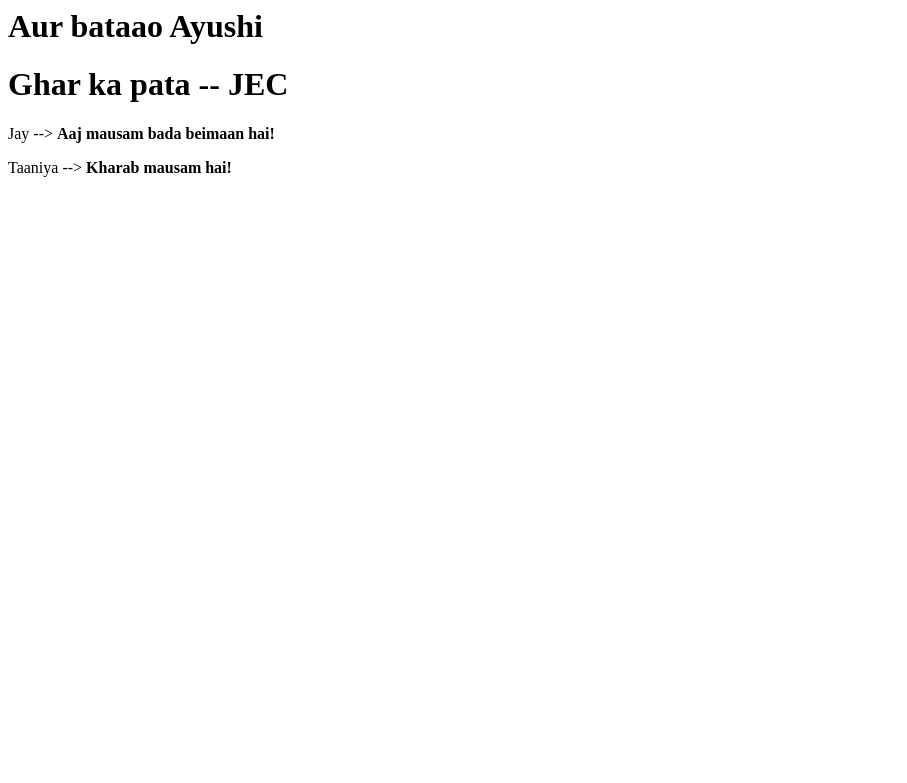
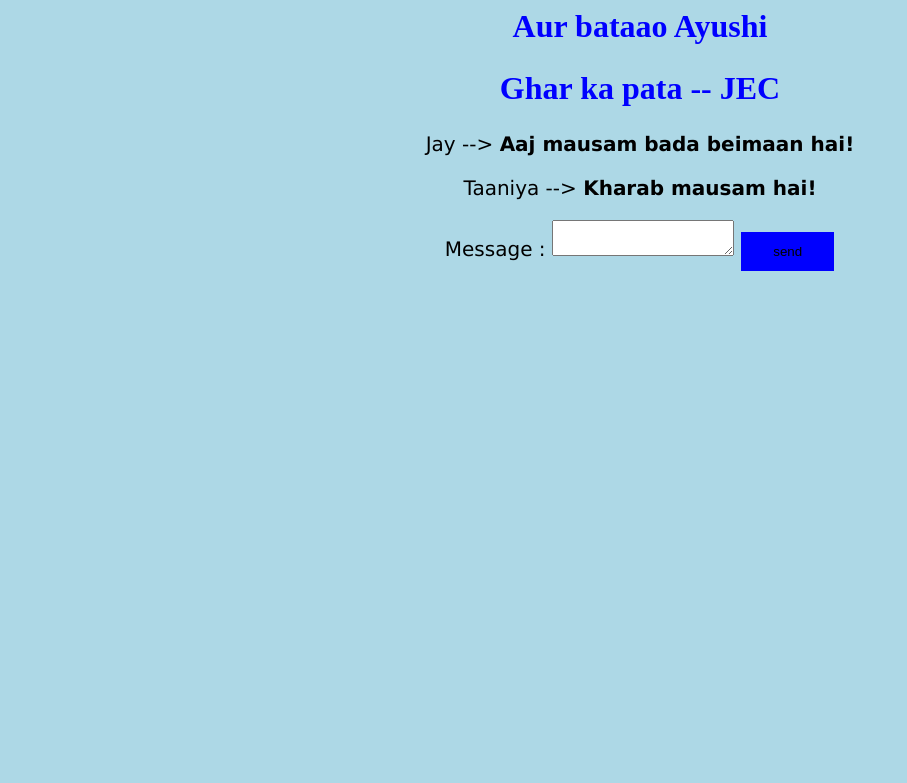
Before and after one commit to jec-jabalpur/baatein, a Flask app: page / in a window 1280 px wide. Shown: the top 783 px of the page, without its empty margins (0-907 px from the left). Run offline with Flask 2, Linux system fonts and the light colour scheme.

Commit message:
added by lucky

```diff
--- /dev/null
+++ b/app/message.py
@@ -0,0 +1,7 @@
+from flask_wtf import FlaskForm
+from wtforms import StringField, SubmitField
+from wtforms.widgets import TextArea
+
+class MessageForm(FlaskForm):
+	message = StringField('Message', widget=TextArea())
+	send = SubmitField('send')
--- a/app/routes.py
+++ b/app/routes.py
@@ -1,10 +1,12 @@
 from flask import render_template
 from app import app
 from app.forms import LoginForm
+from app.message import MessageForm
 
 @app.route('/index')
 @app.route('/')
 def index():
+
     user = {
         'username': 'Ayushi',
         'address': 'JEC'
@@ -20,8 +22,8 @@ def index():
             'body': 'Kharab mausam hai!'
        }
     ]
-
-    return render_template('index.html', user=user, posts=posts)
+    msg = MessageForm()
+    return render_template('index.html', user=user, posts=posts, msg=msg)
 
 
 @app.route('/login')
--- a/app/templates/base.html
+++ b/app/templates/base.html
@@ -5,6 +5,46 @@
     {% else %}
     <title>HOMEPAGE</title>
     {% endif %}
+    <meta name="viewport" content="width=device-width, initial-scale=1">
+
+    <style>
+		body {
+		  background-color: lightblue;
+		  text-align: center;
+		}
+
+		h1 {
+		  color: blue;
+		  text-align: center;
+		  margin-bottom: 25px;
+		}
+
+		p {
+		  font-family: verdana;
+		  font-size: 20px;
+		  color: black;
+		}
+
+		input[type=text] {
+		  border: 2px blue;
+		  border-radius: 4px;
+		}
+		input[type=password] {
+		  border: 2px blue;
+		  border-radius: 4px;
+		}
+		input[type=submit]{
+			background-color: blue;
+			border: black;
+			color: black;
+			padding: 12px 32px;
+			text-decoration: none;
+			margin: 1px 1px;
+			cursor: pointer;
+		}
+		.input[type=submit]:hover {opacity: 1}
+	</style>
+
  </head>
  <body>
     {% block content %} {% endblock %}
--- a/app/templates/index.html
+++ b/app/templates/index.html
@@ -13,5 +13,23 @@
     </p>
 </div>
 {% endfor %}
+<style type="text/css">
+		div.a {
+
+	  -moz-text-align-last: justify; /* For Firefox prior 58.0 */
+	}
+</style>
+		<footer>
+			<form action="" method="post" novalidate>
+		    <div class="a">
+		    <p>
+		        {{ msg.message.label }} :
+		        {{ msg.message }}
+
+		        {{ msg.send() }}
+		    </p>
+		    </div>
+		</form>
+		</footer>
 
 {% endblock %}
--- a/app/templates/login.html
+++ b/app/templates/login.html
@@ -6,11 +6,11 @@
 <form action="" method="post" novalidate>
     {{ form.hidden_tag() }}
     <p>
-        {{ form.username.label }} <br />
+        {{ form.username.label }} :
         {{ form.username }}
     </p>
     <p>
-        {{ form.password.label }} <br />
+        {{ form.password.label }} :
         {{ form.password }}
     </p>
     <p>{{ form.remember_me() }} {{ form.remember_me.label }}</p>
```
